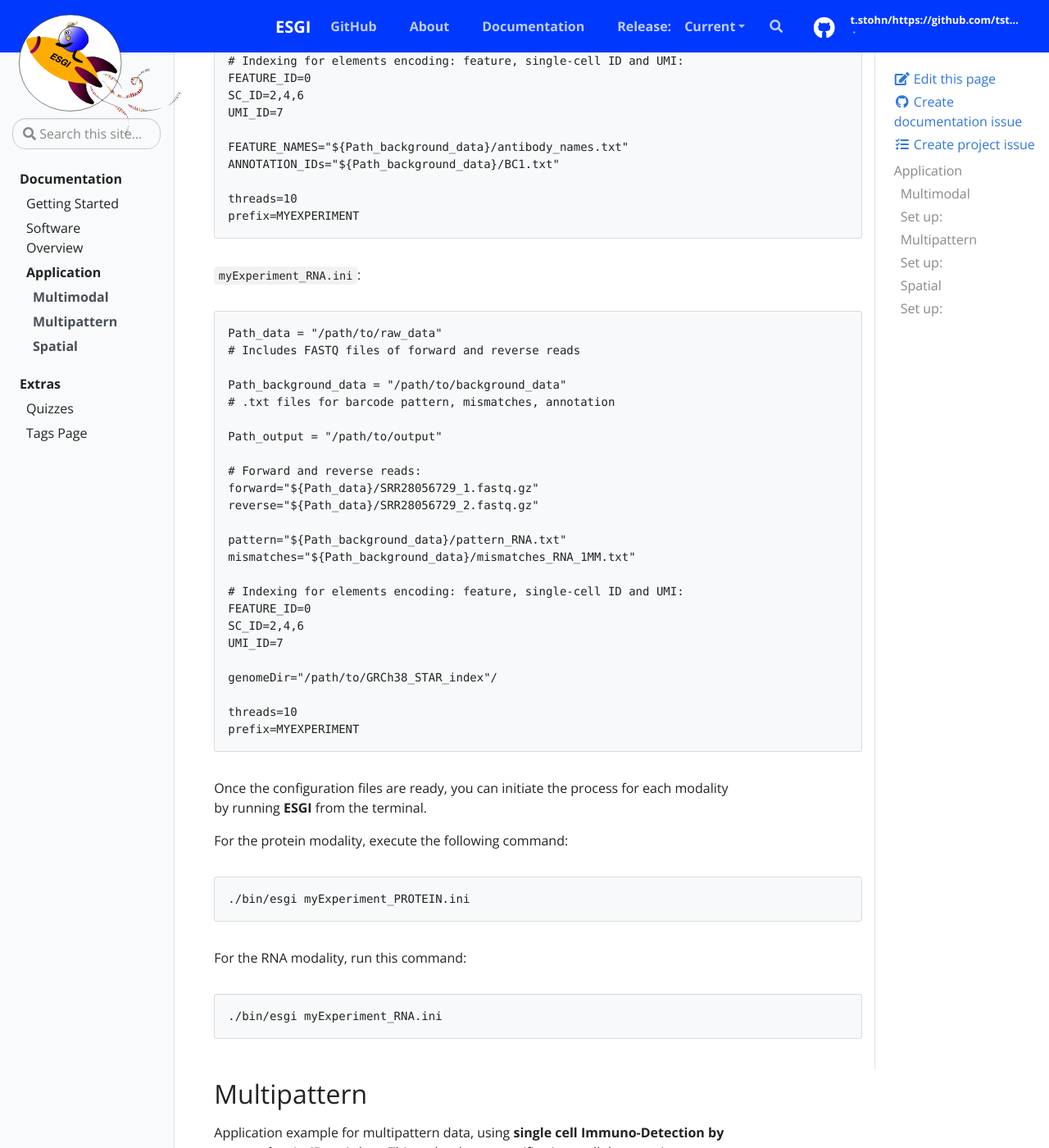
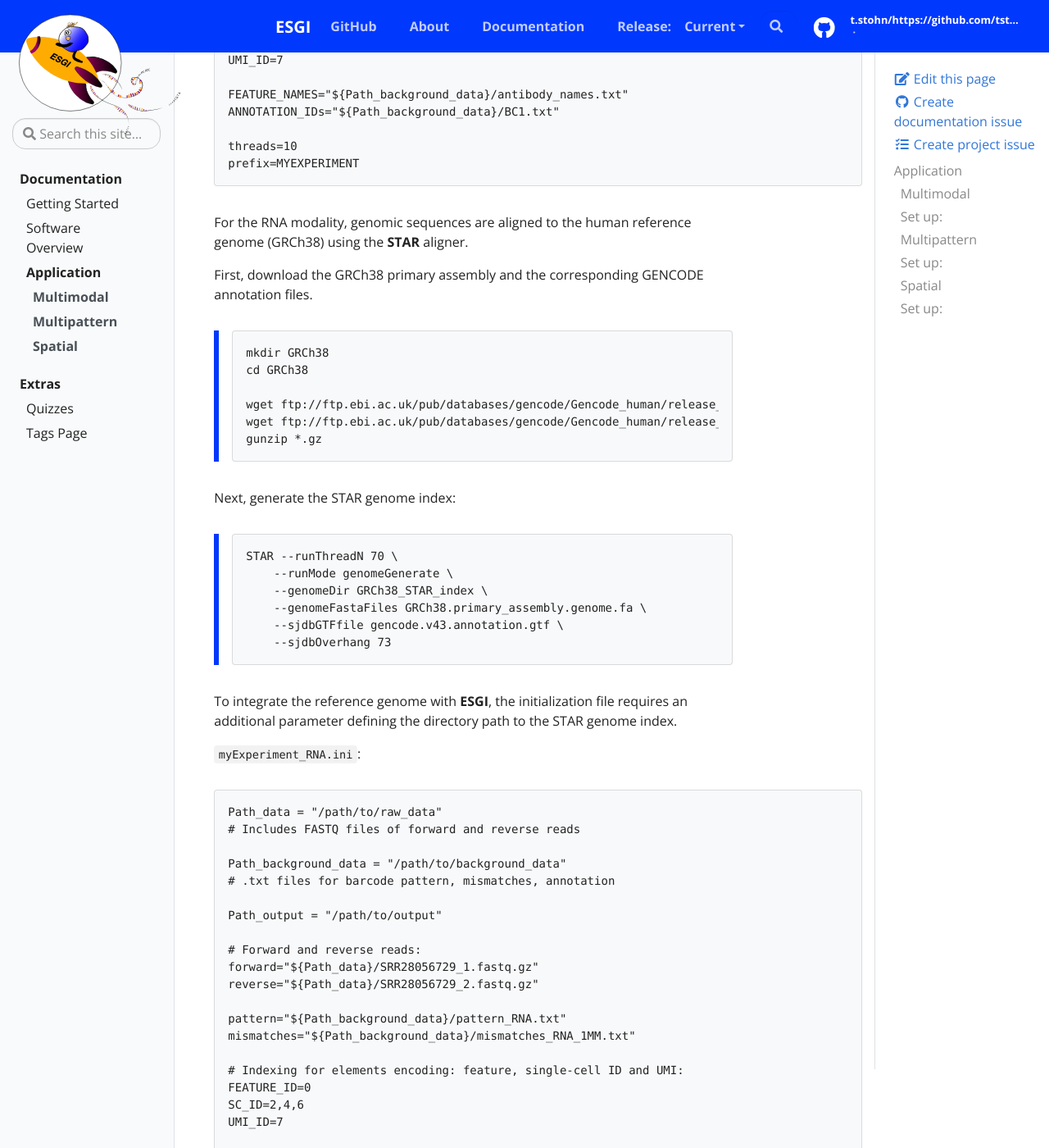
Before and after one commit to tstohn/ESGI.documentation, a Jekyll site: the page built from _docs/application.md, in a window 1280 px wide and 1400 px high, scrolled down 3427 px. Shown: the whole window at 82% size. Built offline with Jekyll 4.4.1, drawn with Linux system fonts in a browser that asks for light colours; some of the changed text lies outside the part shown.

Commit message:
add STAR to multimodal application

````diff
--- a/_docs/application.md
+++ b/_docs/application.md
@@ -114,6 +112,30 @@ ANNOTATION_IDs="${Path_background_data}/BC1.txt"
 threads=10
 prefix=MYEXPERIMENT
 ```
+
+For the RNA modality, genomic sequences are aligned to the human reference genome (GRCh38) using the **STAR** aligner.
+
+First, download the GRCh38 primary assembly and the corresponding GENCODE annotation files.
+>```
+>mkdir GRCh38
+>cd GRCh38
+>
+>wget ftp://ftp.ebi.ac.uk/pub/databases/gencode/Gencode_human/release_43/GRCh38.primary_assembly.genome.fa.gz
+>wget ftp://ftp.ebi.ac.uk/pub/databases/gencode/Gencode_human/release_43/gencode.v43.annotation.gtf.gz
+>gunzip *.gz
+>```
+
+Next, generate the STAR genome index:
+>```
+>STAR --runThreadN 70 \
+>     --runMode genomeGenerate \
+>     --genomeDir GRCh38_STAR_index \
+>     --genomeFastaFiles GRCh38.primary_assembly.genome.fa \
+>     --sjdbGTFfile gencode.v43.annotation.gtf \
+>     --sjdbOverhang 73
+>```
+
+To integrate the reference genome with **ESGI**, the initialization file requires an additional parameter defining the directory path to the STAR genome index.
 
 `myExperiment_RNA.ini`:
 ```
````
Also changed, not shown: other parts of _docs/application.md (+0 -2 lines).
